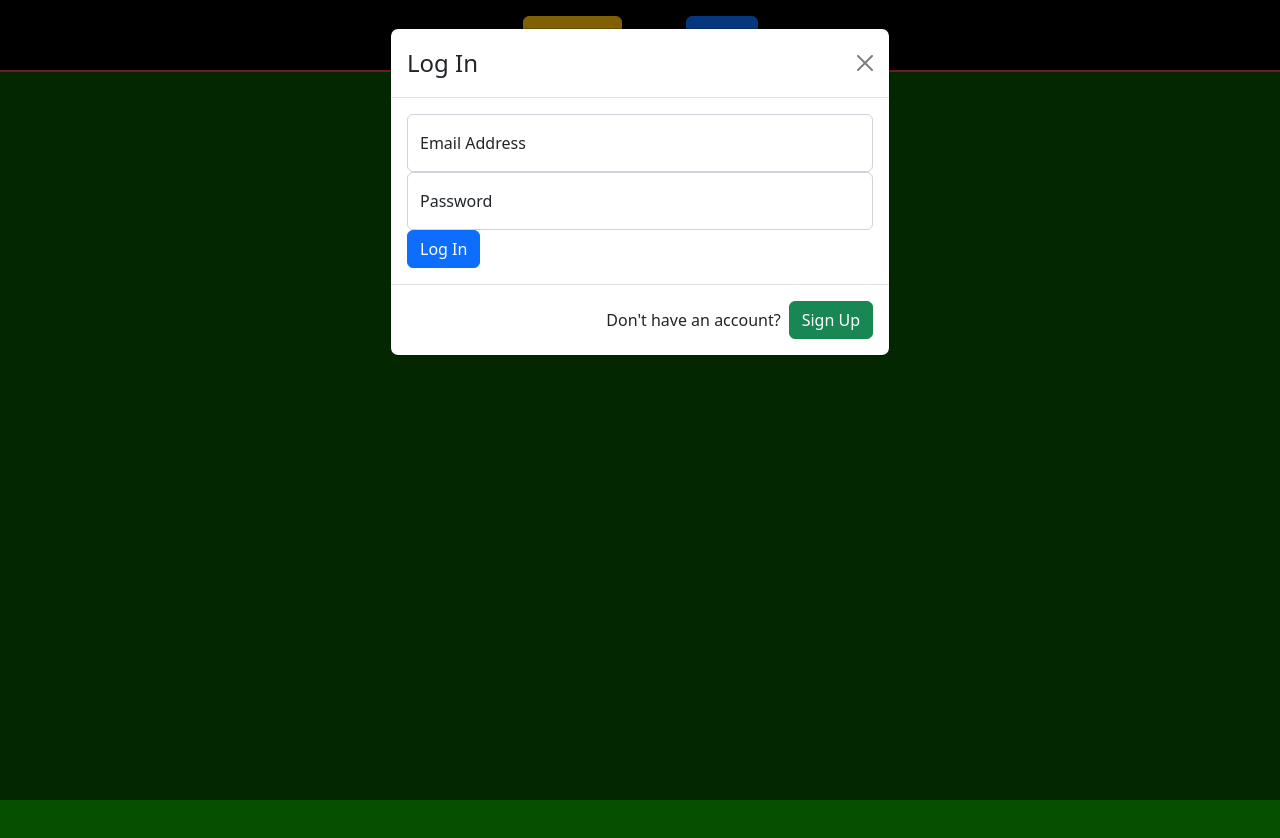
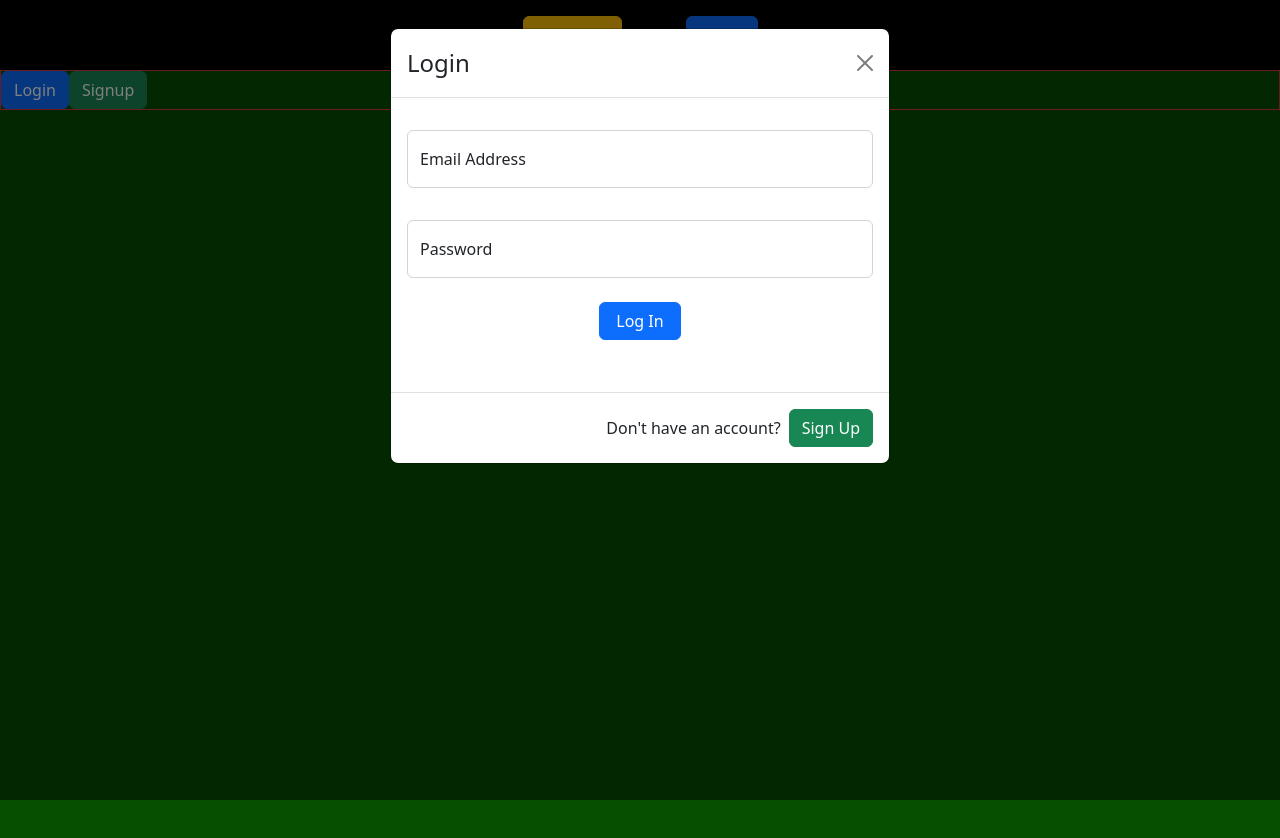
Before and after one commit to JeremyM45/next-casino, a Next.js app: page / in a window 1280 px wide. Both pictures are taken after a click on the button "Login". Shown: the top 838 px of the page. Built offline with nearby package versions, Linux system fonts and the light colour scheme; no server answers.

Commit message:
add AccountForm

```diff
--- /dev/null
+++ b/components/Forms/AccountForm.jsx
@@ -0,0 +1,47 @@
+import { useState } from "react";
+import { Button, Modal, Form } from "react-bootstrap";
+import { useAuth } from "../../context/AuthContext";
+import Login from "./login";
+import Signup from "./signup";
+import React from 'react'
+import sytles from '../../styles/AccountForm.module.css'
+
+const AccountForm = ({ handleShowAccountForm, isSignup, setIsSignup }) => {
+  const{user, logIn, signUp} = useAuth()
+
+  const [error, setError] = useState();
+  return (
+    <div>
+      <Modal
+        show={true}
+        backdrop="static"
+        keyboard={false}
+        onHide={handleShowAccountForm}
+      >
+        <Modal.Header closeButton >
+          <Modal.Title>{isSignup ? 'Signup' : 'Login'}</Modal.Title>
+        </Modal.Header>
+        <Modal.Body>
+
+          {isSignup ? <Signup /> : <Login /> }
+        </Modal.Body>
+        <Modal.Footer>
+          {isSignup ? (
+            <>
+              <p>Already have an account?</p>
+              <Button onClick={() => setIsSignup(false)} variant="primary">Log In</Button>
+            </>
+          ) : (
+            <>
+              <p>Don't have an account?</p>
+              <Button onClick={() => setIsSignup(true)} variant="success">Sign Up</Button>
+            </>
+          )}
+        </Modal.Footer>
+      </Modal>
+
+    </div>
+  )
+}
+
+export default AccountForm
--- a/components/Forms/login.jsx
+++ b/components/Forms/login.jsx
@@ -1,7 +1,7 @@
 import { useState } from "react";
 import { Button, Container, Form } from "react-bootstrap";
 import { useAuth } from "../../context/AuthContext";
-import Modal from 'react-bootstrap/Modal';
+import styles from '../../styles/AccountForm.module.css'
 
 const Login = ({ handleShowLogin, handleClose }) => {
   const{user, logIn} = useAuth()
@@ -23,18 +23,8 @@ const Login = ({ handleShowLogin, handleClose }) => {
 
 
   return (
-    <Modal
-        show={true}
-        backdrop="static"
-        keyboard={false}
-        onHide={handleClose}
-      >
-        <Modal.Header closeButton>
-          <Modal.Title>Log In</Modal.Title>
-        </Modal.Header>
-        <Modal.Body>
     <Form onSubmit={handleLogIn}>
-        <Form.Floating  controlId="formBasicEmail">
+      <Form.Floating className={styles.loginEmail}>
         <Form.Control
           type='email'
           placeholder="email"
@@ -42,15 +32,13 @@ const Login = ({ handleShowLogin, handleClose }) => {
           onChange={(e) => setData({
             ...data,
             email: e.target.value
-            })
-          }
+          })}
           value={data.email}
         />
         <Form.Label>Email Address</Form.Label>
+      </Form.Floating>
 
-        </Form.Floating >
-
-        <Form.Floating >
+      <Form.Floating className={styles.loginPassword}>
       <Form.Control
           type='password'
           placeholder="password"
@@ -64,16 +52,11 @@ const Login = ({ handleShowLogin, handleClose }) => {
         <Form.Label>Password</Form.Label>
 
       </Form.Floating >
-        <Button type="submit" variant="primary">Log In</Button>
+      <div className="justify-content-center row row-cols-6">
+        <Button className={styles.loginButton} type="submit" variant="primary">Log In</Button>
+      </div>
 
     </Form>
-
-        </Modal.Body>
-        <Modal.Footer>
-          <p>Don't have an account?</p>
-          <Button onClick={handleShowLogin} variant="success">Sign Up</Button>
-        </Modal.Footer>
-      </Modal>
   )
 }
 
--- a/components/Forms/signup.jsx
+++ b/components/Forms/signup.jsx
@@ -1,6 +1,7 @@
 import { useState } from "react";
 import { Button, Modal, Form } from "react-bootstrap";
 import { useAuth } from "../../context/AuthContext";
+import sytles from '../../styles/AccountForm.module.css'
 
 const Signup = ({ handleShowSignIn, handleClose }) => {
   const{user, signUp} = useAuth()
@@ -34,18 +35,8 @@ const Signup = ({ handleShowSignIn, handleClose }) => {
   }
 
   return (
-    <Modal
-      show={true}
-      backdrop="static"
-      keyboard={false}
-      onHide={handleClose}
-      >
-      <Modal.Header closeButton>
-        <Modal.Title>Sign Up</Modal.Title>
-      </Modal.Header>
-      <Modal.Body>
     <Form onSubmit={handleSignUp}>
-          <Form.Floating>
+      <Form.Floating >
       <Form.Control
           type='email'
           placeholder="email"
@@ -60,7 +51,7 @@ const Signup = ({ handleShowSignIn, handleClose }) => {
         <Form.Label>Email Address</Form.Label>
       </Form.Floating>
 
-          <Form.Floating>
+      <Form.Floating className={sytles.signupPasswords}>
         <Form.Control
             type='password'
             placeholder="password"
@@ -73,7 +64,7 @@ const Signup = ({ handleShowSignIn, handleClose }) => {
           />
         <Form.Label>Password</Form.Label>
       </Form.Floating>
-          <Form.Floating>
+      <Form.Floating className={sytles.signupPasswords}>
         <Form.Control
             type='password'
             placeholder="confirm password"
@@ -88,15 +79,10 @@ const Signup = ({ handleShowSignIn, handleClose }) => {
 
       </Form.Floating>
       {error ? <h4 className="text-danger text-bold">{error}</h4> : null}
+      <div className="justify-content-center row row-cols-5">
         <Button type="submit" variant="success">Sign Up</Button>
+      </div>
     </Form>
-      </Modal.Body>
-      <Modal.Footer>
-        <p>Already have an account?</p>
-        <Button onClick={handleShowSignIn} variant="primary">Log In</Button>
-
-      </Modal.Footer>
-    </Modal>
   )
 }
 
--- a/package.json
+++ b/package.json
@@ -16,7 +16,8 @@
     "next": "12.3.1",
     "react": "18.2.0",
     "react-bootstrap": "^2.5.0",
-    "react-dom": "18.2.0"
+    "react-dom": "18.2.0",
+    "sharp": "^0.31.1"
   },
   "devDependencies": {
     "eslint": "8.25.0",
--- a/pages/index.js
+++ b/pages/index.js
@@ -3,30 +3,19 @@ import { Navbar } from '../components/Navbar';
 import { Button } from 'react-bootstrap'
 import { useAuth } from '../context/AuthContext'
 import styles from '../styles/Home.module.css'
-import Login from '../components/Forms/login'
-import Signup from '../components/Forms/signup'
-import { useState } from 'react'
+import { useEffect, useState } from 'react'
 import BlackJack from '../components/BlackJack/BlackJack'
+import AccountForm from '../components/Forms/AccountForm';
 
 export default function Home() {
   const { user, logOut } = useAuth()
-  const [logInVisable, setLogInVisiable] = useState(false)
-  const [signUpVisable, setSignUpVisable] = useState(false)
+  const [accountFormVisable, setAccountFormVisable] = useState(false)
   const [shownGame, setShownGame] = useState('')
+  const [isSignup, setIsSignup] = useState(false)
 
   function handleShowLogIn(){
     setLogInVisiable(true)
     setSignUpVisable(false)
-  }
-
-  function handleShowSignUp(){
-    setSignUpVisable(true)
-    setLogInVisiable(false)
-  }
-
-  function handleClose(){
-    setSignUpVisable(false)
-    setLogInVisiable(false)
   }
 
   function handelShowGameChange(newShownGame){
@@ -46,20 +35,15 @@ export default function Home() {
           {user ? (
             <>
             <div className='container border border-primary h-0'>
-              {shownGame === 'BlackJack' ? <BlackJack changeShownGame={handelShowGameChange}/> : null}
+              {shownGame === 'BlackJack' ? <BlackJack changeShownGame={handelShowGameChange} /> : null}
             </div>
             </>
 
           ) : (
             <>
-              {logInVisable || signUpVisable ? null :
-                <>
-                  <Button  varient="primary" onClick={handleShowLogIn}>Login</Button>
-                  <Button  variant="success" onClick={handleShowSignUp}>Signup</Button>
-                </>
-              }
-              {logInVisable ? <Login handleShowLogin={handleShowSignUp} handleClose={handleClose} /> : null}
-              {signUpVisable ? <Signup handleShowSignIn={handleShowLogIn} handleClose={handleClose}/> : null}
+              <Button  varient="primary" onClick={() => (setIsSignup(false), setAccountFormVisable(true))}>Login</Button>
+              <Button  variant="success" onClick={() => (setIsSignup(true), setAccountFormVisable(true))}>Signup</Button>
+              {accountFormVisable ?  <AccountForm handleShowAccountForm={setAccountFormVisable} setIsSignup={setIsSignup} isSignup={isSignup} />: null}
             </>
 
           )}
--- /dev/null
+++ b/styles/AccountForm.module.css
@@ -0,0 +1,17 @@
+.loginPassword{
+  margin-top: 2rem;
+  margin-bottom: 1.5rem;
+}
+
+.loginButton{
+  margin-bottom: 2.25rem;
+}
+
+.loginEmail{
+  margin-top: 1rem;
+}
+
+.signupPasswords{
+  margin-top: 1rem;
+  margin-bottom: 1rem;
+}
```
Also changed, not shown: .eslintrc.json, 1 other file (tests, documents, lock files or other folders). Lines whose indentation alone changed are shown as unchanged.
